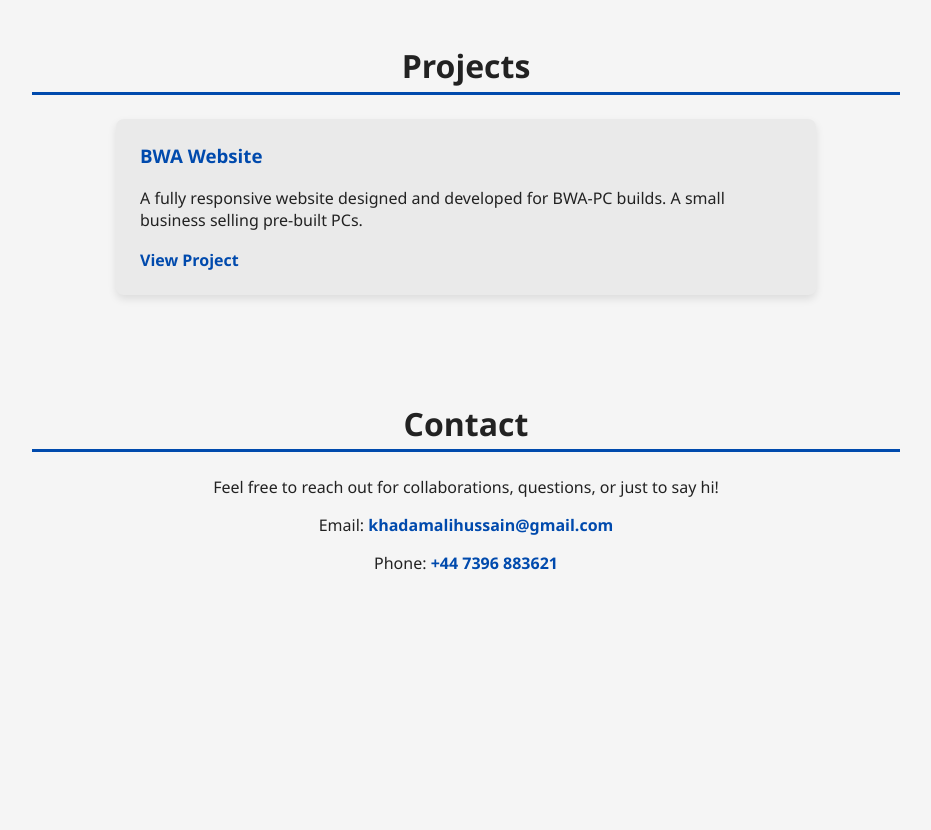
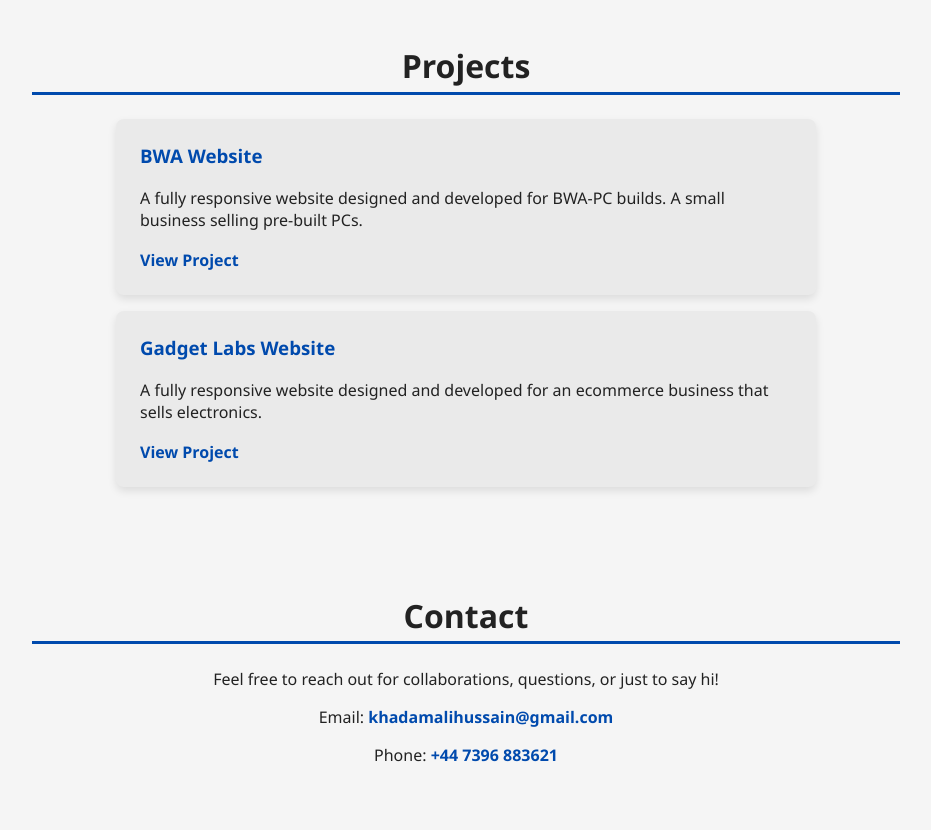
Before and after one commit to Ali-Raza-H/Portfolio, a plain HTML site: page index.html in a window 1280 px wide. Shown: the part 1282-2112 px from the top of the page, without its empty margins (174-1105 px from the left). Before the commit the page ends 1920 px from the top, so only its background shows below. Drawn offline with Linux system fonts and the light colour scheme.

Commit message:
Update index.html

```diff
--- a/index.html
+++ b/index.html
@@ -62,6 +62,12 @@
       <a href="https://n1nj4-c0d3r.github.io/BWA-Pc-Builds/index.html" target="_blank" rel="noopener noreferrer">View Project</a>
     </div>
 
+    <div class="project">
+      <h3>Gadget Labs Website</h3>
+      <p>A fully responsive website designed and developed for an ecommerce business that sells electronics.</p>
+      <a href="https://gadgetlabsofficial.github.io/Website/" target="_blank" rel="noopener noreferrer">View Project</a>
+    </div>
+
     <!-- Add more projects here -->
   </section>
 
```
